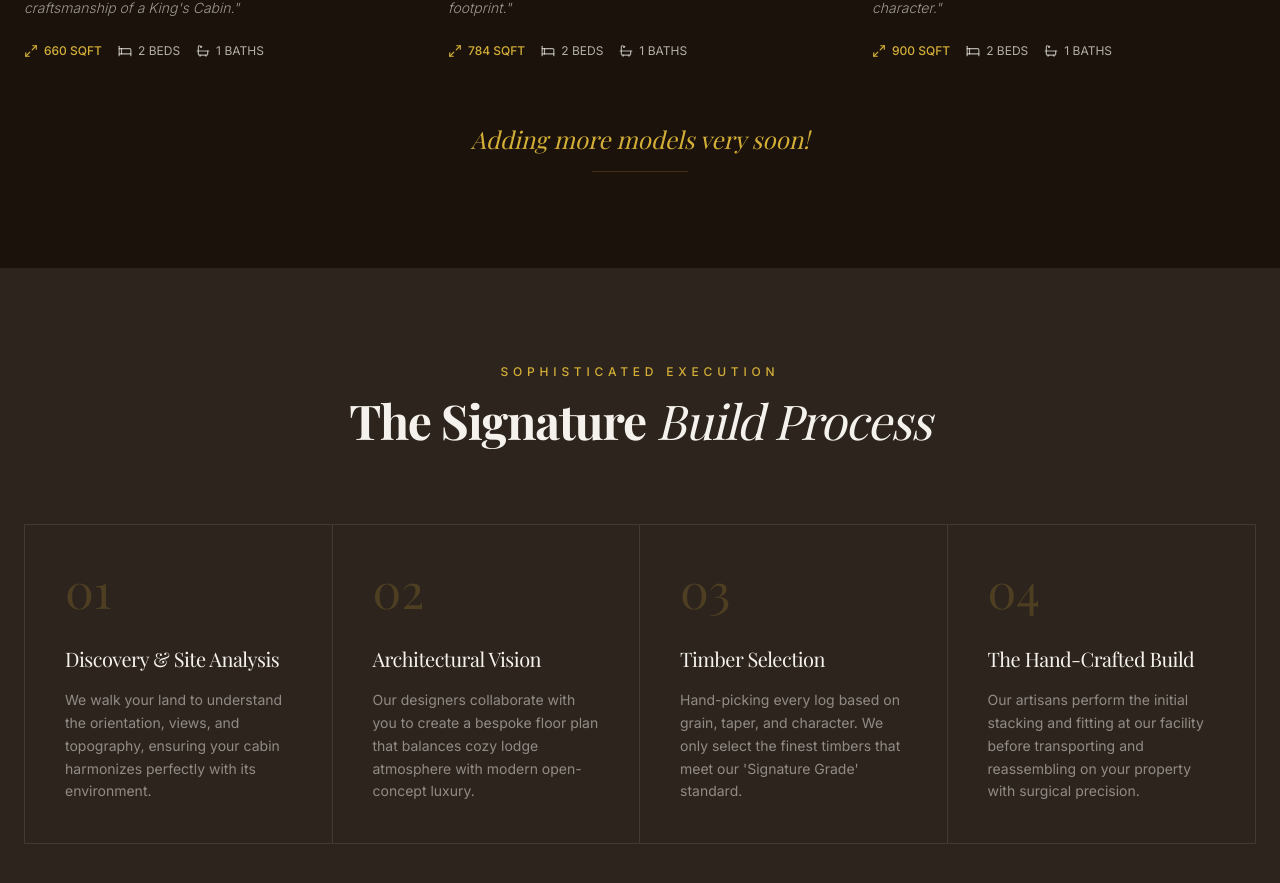
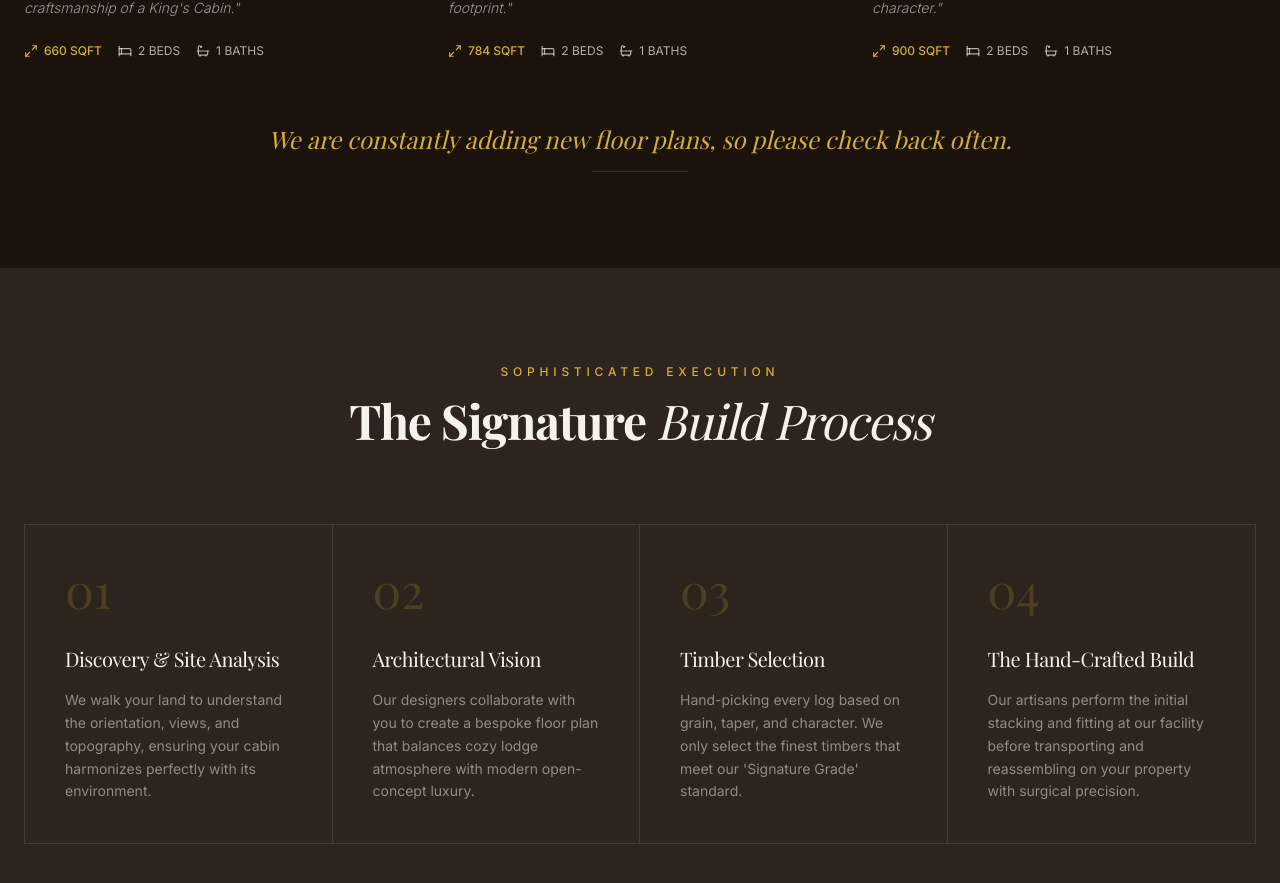
Before and after one commit to dbarbour86/LogHomes4You, a React (Vite) app: page / in a window 1280 px wide. Shown: the part 2717-3600 px from the top of the page. Built offline with nearby package versions, Linux system fonts and the light colour scheme; a web font is replaced by a local one.

Commit message:
copy: update text about constantly adding new models

```diff
--- a/src/components/Home/FeaturedModels.tsx
+++ b/src/components/Home/FeaturedModels.tsx
@@ -91,7 +91,7 @@ export default function FeaturedModels() {
           viewport={{ once: true }}
           className="mt-16 text-center"
         >
-          <p className="text-amber font-serif italic text-2xl">Adding more models very soon!</p>
+          <p className="text-amber font-serif italic text-2xl">We are constantly adding new floor plans, so please check back often.</p>
           <div className="mt-4 h-px w-24 bg-amber/20 mx-auto" />
         </motion.div>
       </div>
--- a/src/pages/FloorPlansPage.tsx
+++ b/src/pages/FloorPlansPage.tsx
@@ -138,7 +138,7 @@ export default function FloorPlansPage() {
             viewport={{ once: true }}
             className="text-center py-12 border-t border-white/5"
           >
-            <p className="text-amber font-serif italic text-2xl">Adding more models very soon!</p>
+            <p className="text-amber font-serif italic text-2xl">We are constantly adding new floor plans, so please check back often.</p>
             <div className="mt-4 h-px w-24 bg-amber/20 mx-auto" />
           </motion.div>
         </div>
```
